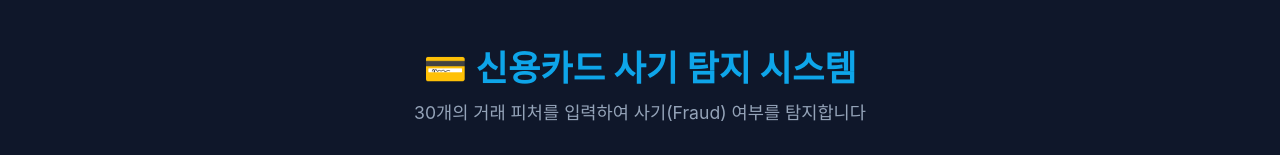
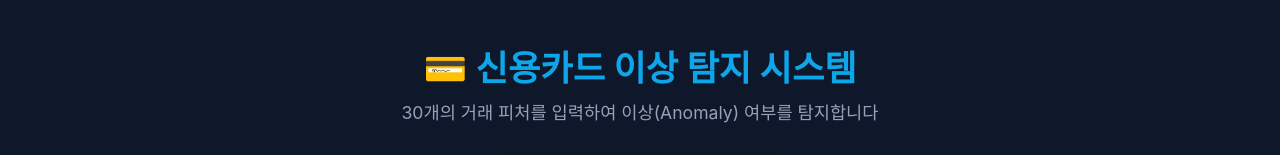
Before and after one commit to leekyuhyun/cpu-anomaly-dashboard-project, a React (Create React App) app in the folder frontend/: page / in a window 1280 px wide. Shown: the top 155 px of the page. Built offline with nearby package versions, Linux system fonts and the light colour scheme.

Commit message:
Update Header.jsx
- 사기 -> 이상 으로 바꿈 (훈쌤이 싫어함)

```diff
--- a/frontend/src/components/Header/Header.jsx
+++ b/frontend/src/components/Header/Header.jsx
@@ -3,9 +3,9 @@ import "./Header.css";
 export default function Header() {
   return (
     <header className="header">
-      <h1 className="header-title">💳 신용카드 사기 탐지 시스템</h1>
+      <h1 className="header-title">💳 신용카드 이상 탐지 시스템</h1>
       <p className="header-description">
-        30개의 거래 피처를 입력하여 사기(Fraud) 여부를 탐지합니다
+        30개의 거래 피처를 입력하여 이상(Anomaly) 여부를 탐지합니다
       </p>
     </header>
   );
```
